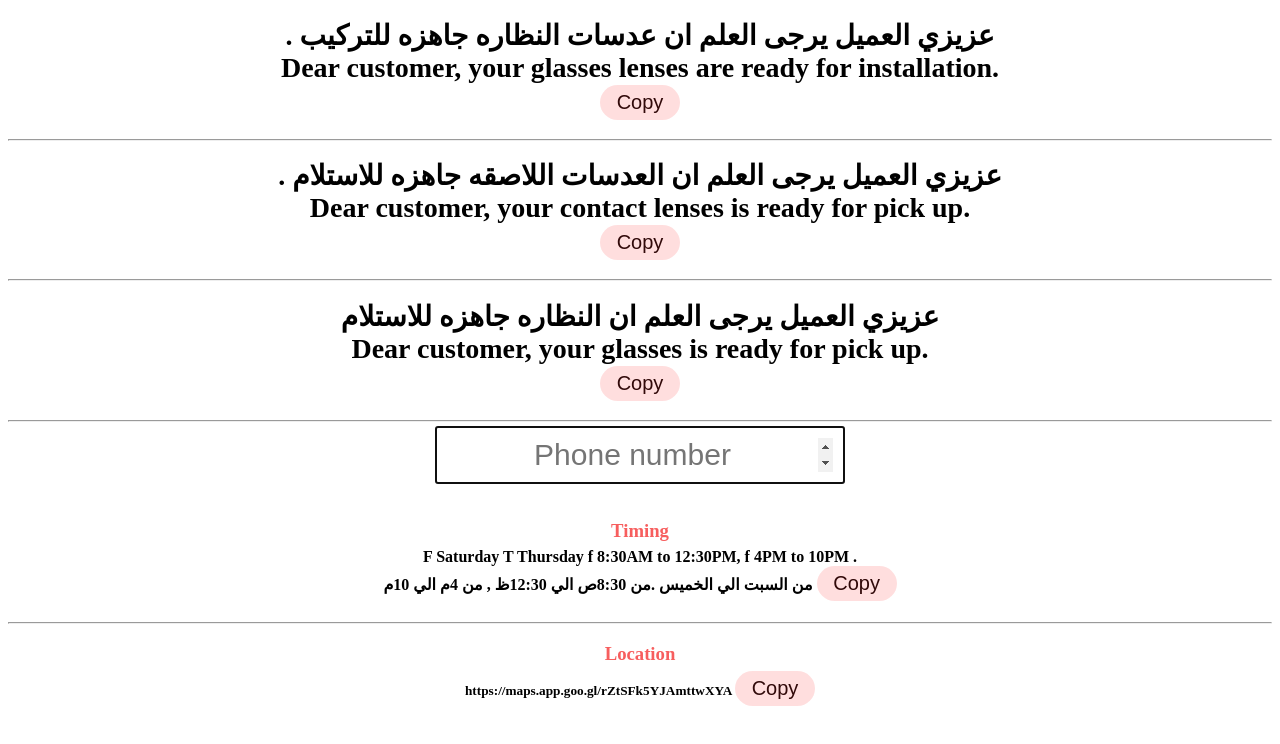
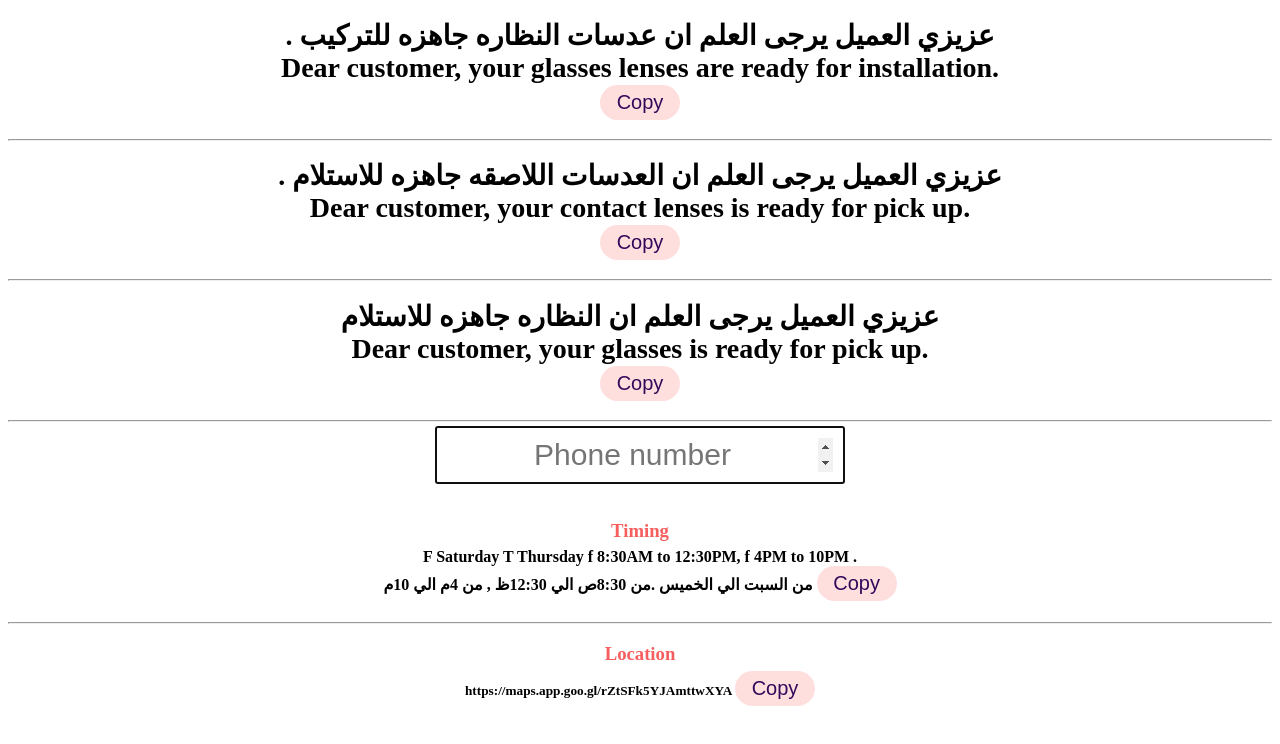
Before and after one commit to khaled1gamal/ready-msg, a plain HTML site: page index.html in a window 1280 px wide. Drawn offline with Linux system fonts and the light colour scheme.

Commit message:
Update index.html

```diff
--- a/index.html
+++ b/index.html
@@ -12,7 +12,7 @@
 
       button {
         font-size: 20px;
-        color: rgb(49, 9, 9);
+        color: rgb(49, 9, 90);
         background-color: rgba(255, 0, 0, 0.13);
         border: none;
         border-radius: 20px;
```
